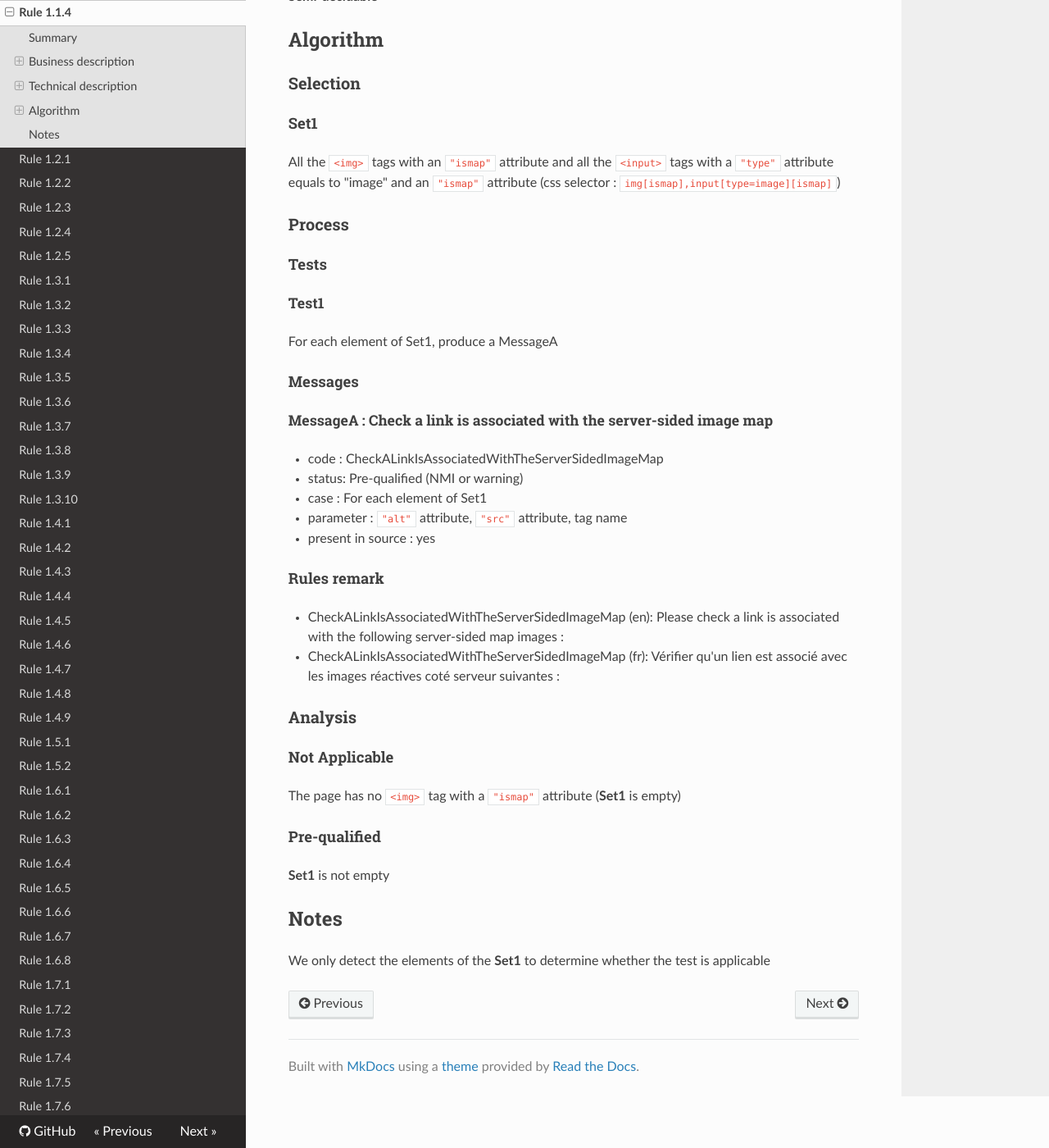
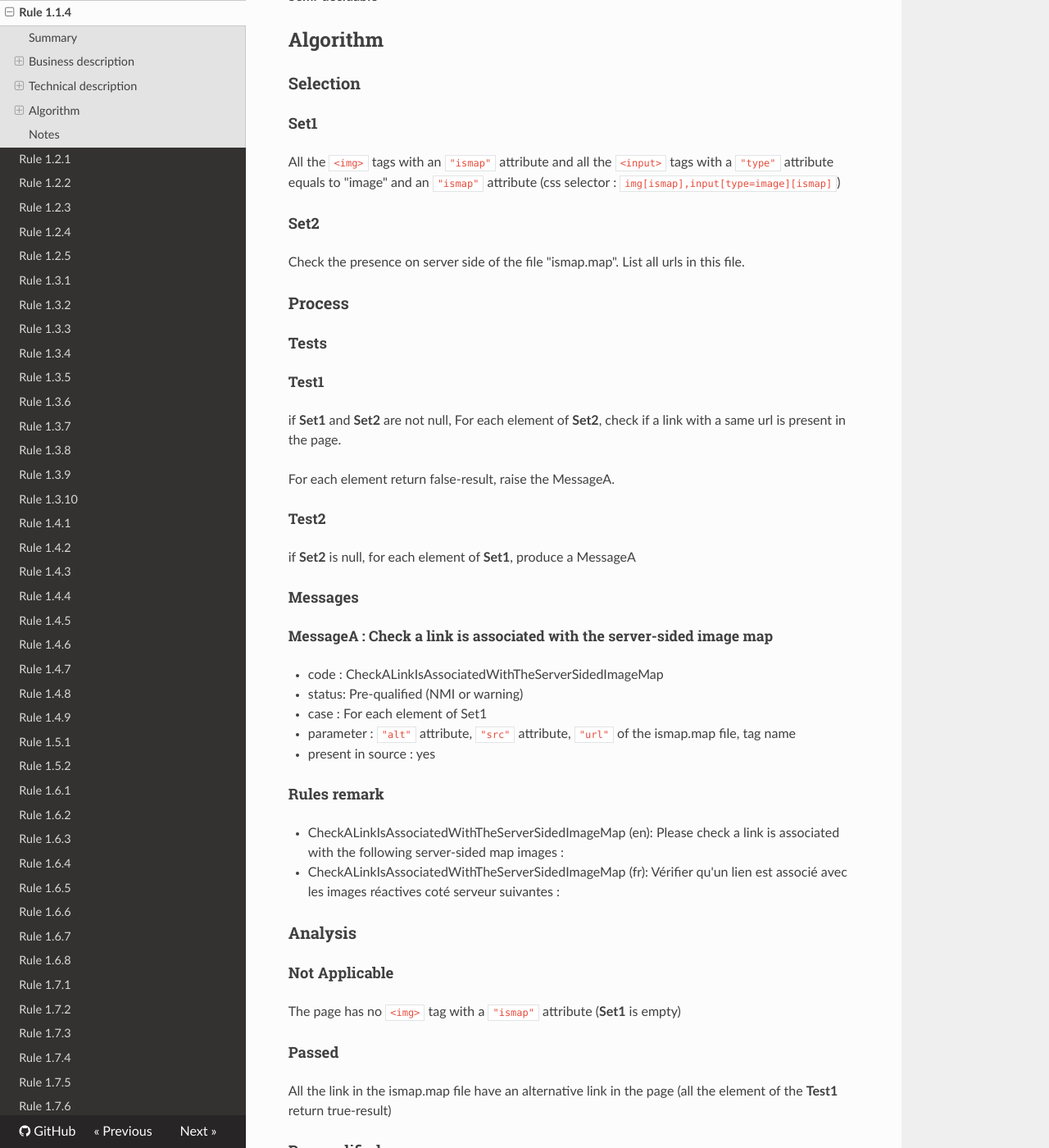
Before and after one commit to Tanaguru/RGAA3-2016, an MkDocs documentation site: the page built from docs/Rule-1-1-4.md, in a window 1280 px wide and 1400 px high, scrolled down 957 px. Shown: the whole window at 82% size. Built offline with MkDocs 1.6.1, drawn with Linux system fonts in a browser that asks for light colours; nearby versions of some CDN libraries; old or Windows-style settings are respelled for this version of MkDocs.

Commit message:
Update test 1.1.4 and remakes of the test 1.3.9

```diff
--- a/docs/Rule-1-1-4.md
+++ b/docs/Rule-1-1-4.md
@@ -40,13 +40,23 @@ Chaque <a href="http://references.modernisation.gouv.fr/rgaa/glossaire.html#zone
 
 All the `<img>` tags with an `"ismap"` attribute and all the `<input>` tags with a `"type"` attribute equals to "image" and an `"ismap"` attribute (css selector : `img[ismap],input[type=image][ismap]`)
 
+#### Set2
+
+Check the presence on server side of the file "ismap.map". List all urls in this file.
+
 ### Process
 
 #### Tests
 
 ##### Test1
 
-For each element of Set1, produce a MessageA
+if **Set1** and **Set2** are not null, For each element of **Set2**, check if a link with a same url is present in the page.
+
+For each element return false-result, raise the MessageA.
+
+##### Test2
+
+if **Set2** is null, for each element of **Set1**, produce a MessageA
 
 #### Messages
 
@@ -55,7 +65,7 @@ For each element of Set1, produce a MessageA
 -    code : CheckALinkIsAssociatedWithTheServerSidedImageMap
 -    status: Pre-qualified (NMI or warning)
 -    case : For each element of Set1
--    parameter : `"alt"` attribute, `"src"` attribute, tag name
+-    parameter : `"alt"` attribute, `"src"` attribute, `"url"` of the ismap.map file, tag name
 -    present in source : yes
 
 #### Rules remark
@@ -69,9 +79,13 @@ For each element of Set1, produce a MessageA
 
 The page has no `<img>` tag with a `"ismap"` attribute (**Set1** is empty)
 
+#### Passed
+
+All the link in the ismap.map file have an alternative link in the page (all the element of the **Test1** return true-result)
+
 #### Pre-qualified
 
-**Set1** is not empty
+All other case
 
 ## Notes
 
```
Also changed, not shown: docs/Rule-1-3-9.md (+4 -4 lines), 3 other files.
